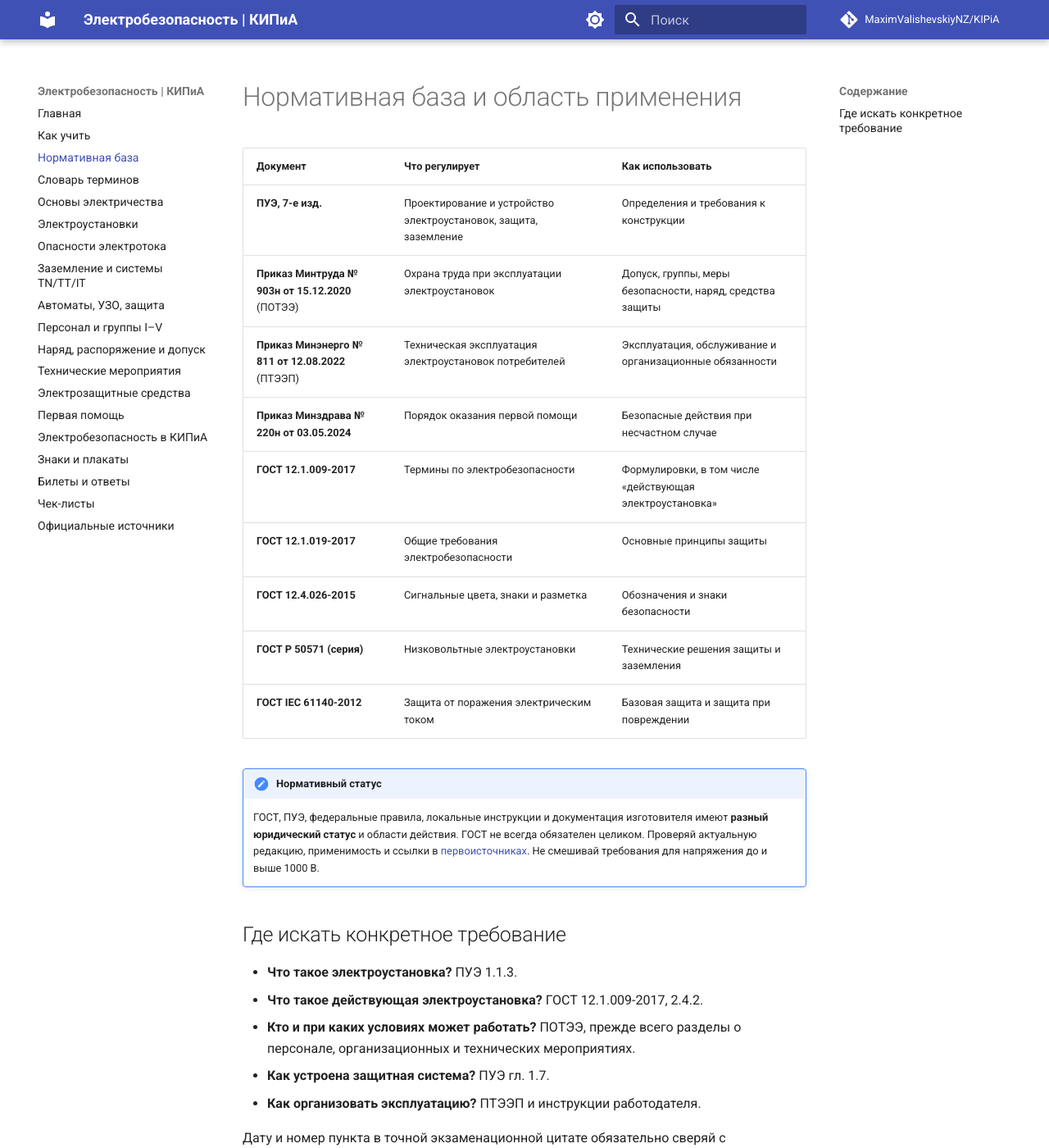
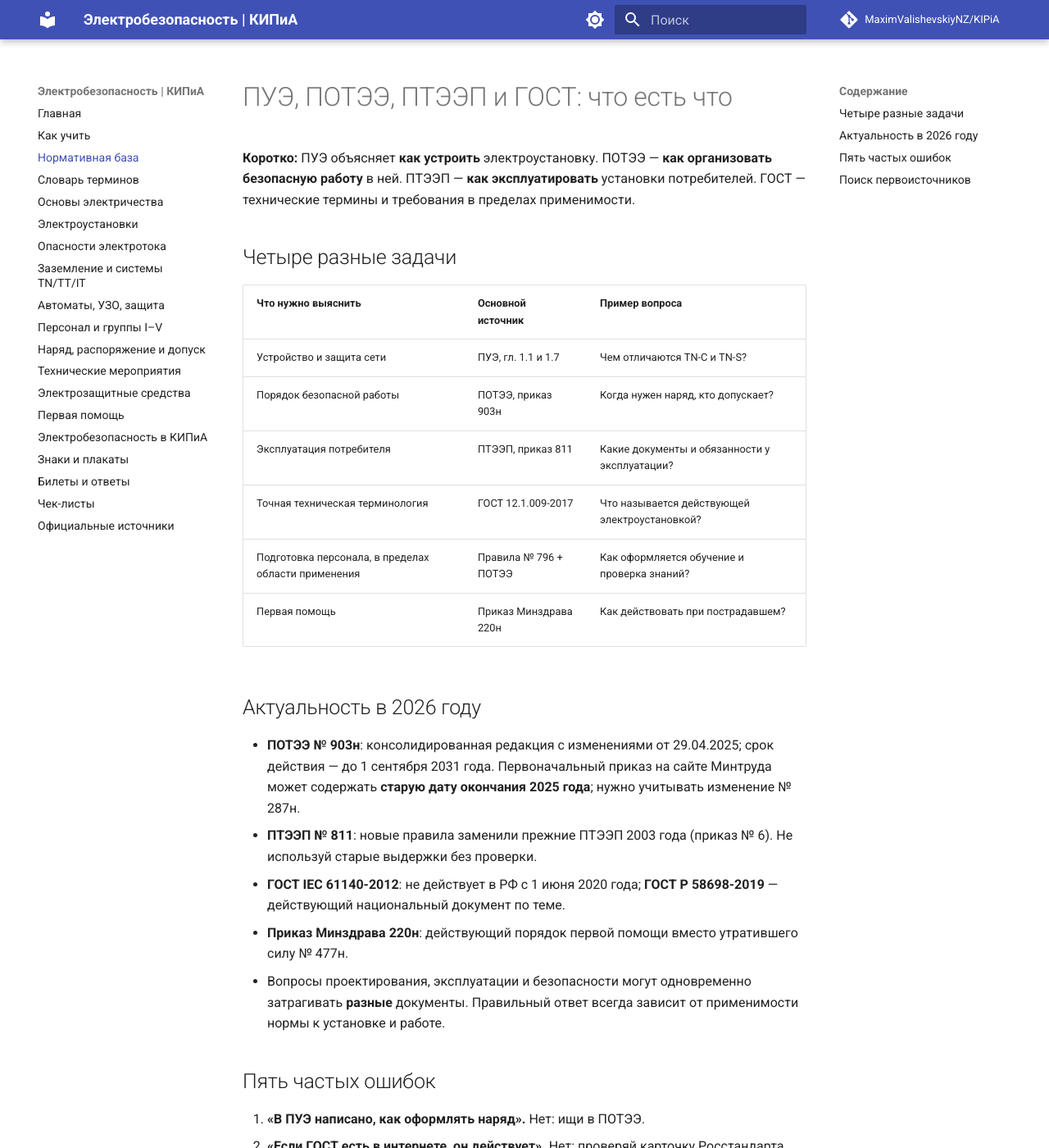
Before and after one commit to MaximValishevskiyNZ/KIPiA, an MkDocs documentation site: the page built from docs/01-regulations.md, in a window 1280 px wide and 1400 px high. Shown: the whole window at 82% size. Built offline with MkDocs 1.6.1 and Material for MkDocs 9.7.7, drawn with Linux system fonts in a browser that asks for light colours; comment, search, counter and statistics services are not loaded; some of the changed text lies outside the part shown.

Commit message:
docs: исправить нормативные источники и навигацию

```diff
--- a/docs/01-regulations.md
+++ b/docs/01-regulations.md
@@ -1,26 +1,34 @@
-# Нормативная база и область применения
+# ПУЭ, ПОТЭЭ, ПТЭЭП и ГОСТ: что есть что
 
-| Документ | Что регулирует | Как использовать |
+**Коротко:** ПУЭ объясняет **как устроить** электроустановку. ПОТЭЭ — **как организовать безопасную работу** в ней. ПТЭЭП — **как эксплуатировать** установки потребителей. ГОСТ — технические термины и требования в пределах применимости.
+
+## Четыре разные задачи
+
+| Что нужно выяснить | Основной источник | Пример вопроса |
 | --- | --- | --- |
-| **ПУЭ, 7-е изд.** | Проектирование и устройство электроустановок, защита, заземление | Определения и требования к конструкции |
-| **Приказ Минтруда № 903н от 15.12.2020** (ПОТЭЭ) | Охрана труда при эксплуатации электроустановок | Допуск, группы, меры безопасности, наряд, средства защиты |
-| **Приказ Минэнерго № 811 от 12.08.2022** (ПТЭЭП) | Техническая эксплуатация электроустановок потребителей | Эксплуатация, обслуживание и организационные обязанности |
-| **Приказ Минздрава № 220н от 03.05.2024** | Порядок оказания первой помощи | Безопасные действия при несчастном случае |
-| **ГОСТ 12.1.009-2017** | Термины по электробезопасности | Формулировки, в том числе «действующая электроустановка» |
-| **ГОСТ 12.1.019-2017** | Общие требования электробезопасности | Основные принципы защиты |
-| **ГОСТ 12.4.026-2015** | Сигнальные цвета, знаки и разметка | Обозначения и знаки безопасности |
-| **ГОСТ Р 50571 (серия)** | Низковольтные электроустановки | Технические решения защиты и заземления |
-| **ГОСТ IEC 61140-2012** | Защита от поражения электрическим током | Базовая защита и защита при повреждении |
+| Устройство и защита сети | ПУЭ, гл. 1.1 и 1.7 | Чем отличаются TN-C и TN-S? |
+| Порядок безопасной работы | ПОТЭЭ, приказ 903н | Когда нужен наряд, кто допускает? |
+| Эксплуатация потребителя | ПТЭЭП, приказ 811 | Какие документы и обязанности у эксплуатации? |
+| Точная техническая терминология | ГОСТ 12.1.009-2017 | Что называется действующей электроустановкой? |
+| Подготовка персонала, в пределах области применения | Правила № 796 + ПОТЭЭ | Как оформляется обучение и проверка знаний? |
+| Первая помощь | Приказ Минздрава 220н | Как действовать при пострадавшем? |
 
-!!! note "Нормативный статус"
-    ГОСТ, ПУЭ, федеральные правила, локальные инструкции и документация изготовителя имеют **разный юридический статус** и области действия. ГОСТ не всегда обязателен целиком. Проверяй актуальную редакцию, применимость и ссылки в [первоисточниках](17-sources.md). Не смешивай требования для напряжения до и выше 1000 В.
+## Актуальность в 2026 году
 
-## Где искать конкретное требование
+- **ПОТЭЭ № 903н**: консолидированная редакция с изменениями от 29.04.2025; срок действия — до 1 сентября 2031 года. Первоначальный приказ на сайте Минтруда может содержать **старую дату окончания 2025 года**; нужно учитывать изменение № 287н.
+- **ПТЭЭП № 811**: новые правила заменили прежние ПТЭЭП 2003 года (приказ № 6). Не используй старые выдержки без проверки.
+- **ГОСТ IEC 61140-2012**: не действует в РФ с 1 июня 2020 года; **ГОСТ Р 58698-2019** — действующий национальный документ по теме.
+- **Приказ Минздрава 220н**: действующий порядок первой помощи вместо утратившего силу № 477н.
+- Вопросы проектирования, эксплуатации и безопасности могут одновременно затрагивать **разные** документы. Правильный ответ всегда зависит от применимости нормы к установке и работе.
 
-- **Что такое электроустановка?** ПУЭ 1.1.3.
-- **Что такое действующая электроустановка?** ГОСТ 12.1.009-2017, 2.4.2.
-- **Кто и при каких условиях может работать?** ПОТЭЭ, прежде всего разделы о персонале, организационных и технических мероприятиях.
-- **Как устроена защитная система?** ПУЭ гл. 1.7.
-- **Как организовать эксплуатацию?** ПТЭЭП и инструкции работодателя.
+## Пять частых ошибок
 
-Дату и номер пункта в точной экзаменационной цитате обязательно сверяй с официальным текстом.
+1. **«В ПУЭ написано, как оформлять наряд».** Нет: ищи в ПОТЭЭ.
+2. **«Если ГОСТ есть в интернете, он действует».** Нет: проверяй карточку Росстандарта.
+3. **«II группа значит разрешено работать в любом щите».** Нет: полномочия привязаны к работе и организационным условиям.
+4. **«Есть один полный ПУЭ-7 с единой датой принятия».** У отдельных глав свои акты и издания.
+5. **«Любой ГОСТ обязателен везде».** Его юридическую обязательность надо устанавливать для конкретного случая.
+
+## Поиск первоисточников
+
+Используй [официальный реестр и прямые ссылки](17-sources.md). Для отдельных тем переходи к [допускам](09-work-permits.md), [техническим мероприятиям](10-technical-actions.md) и [разбору сценариев](18-scenarios.md).
```
